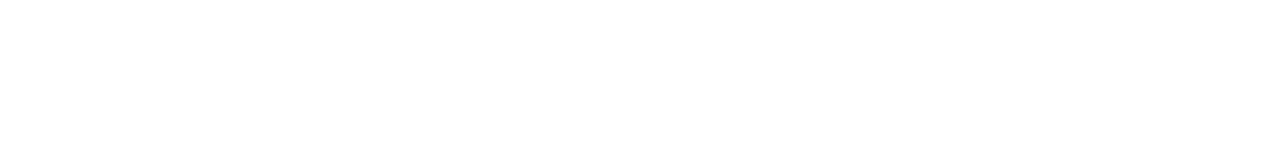
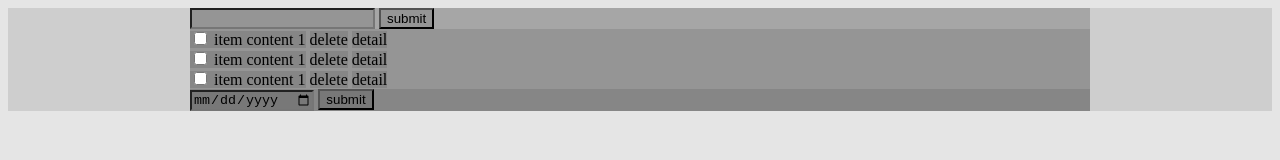
Before and after one commit to mengfa/todo, a website: page index.html in a window 1280 px wide. Drawn offline with nearby package versions, Linux system fonts and the light colour scheme.

Commit message:
2-整体布局

```diff
--- /dev/null
+++ b/css/base.css
@@ -0,0 +1,14 @@
+* {
+    background: rgba(0,0,0, 0.1)
+}
+
+
+body {
+    /* background: #000000; */
+
+}
+
+.container {
+    max-width: 900px;
+    margin: 0 auto;
+}
--- a/index.html
+++ b/index.html
@@ -1,12 +1,67 @@
 <!DOCTYPE html>
 <html lang="en">
+
 <head>
     <meta charset="UTF-8">
     <meta name="viewport" content="width=device-width, initial-scale=1.0">
     <meta http-equiv="X-UA-Compatible" content="ie=edge">
     <title>TODO</title>
+    <link rel="stylesheet" href="css/base.css">
 </head>
+
 <body>
 
+    <div class="container">
+        <div class="add-task">
+            <input type="text">
+            <button>submit</button>
+        </div>
+        <div class="task-list">
+            <div class="task-item">
+                <span>
+                    <input type="checkbox">
+                </span>
+                <span class="task-content">item content 1</span>
+                <span>delete</span>
+                <span>detail</span>
+            </div>
+
+        </div>
+        <div class="task-list">
+            <div class="task-item">
+                <span>
+                    <input type="checkbox">
+                </span>
+                <span class="task-content">item content 1</span>
+                <span>delete</span>
+                <span>detail</span>
+            </div>
+
+        </div>
+        <div class="task-list">
+            <div class="task-item">
+                <span>
+                    <input type="checkbox">
+                </span>
+                <span class="task-content">item content 1</span>
+                <span>delete</span>
+                <span>detail</span>
+            </div>
+
+        </div>
+        <div class="task-detail">
+            <div class="content"></div>
+            <div>
+                <div class="remind">
+                    <input type="date">
+                    <button type="submit">submit</button>
+                </div>
+            </div>
+        </div>
+
+    </div>
+    <script src="node_modules/jquery/dist/jquery.js"></script>
+    <script src="js/base.js"></script>
 </body>
+
 </html>
--- /dev/null
+++ b/js/base.js
@@ -0,0 +1,7 @@
+; (function () {
+    'use strict';
+    var log = function () {
+        console.log.apply(console, arguments)
+    }
+    log('jQuery', jQuery)
+})();
--- a/package.json
+++ b/package.json
@@ -7,5 +7,8 @@
     "test": "echo \"Error: no test specified\" && exit 1"
   },
   "author": "lv",
-  "license": "ISC"
+  "license": "ISC",
+  "dependencies": {
+    "jquery": "^3.2.1"
+  }
 }
```
